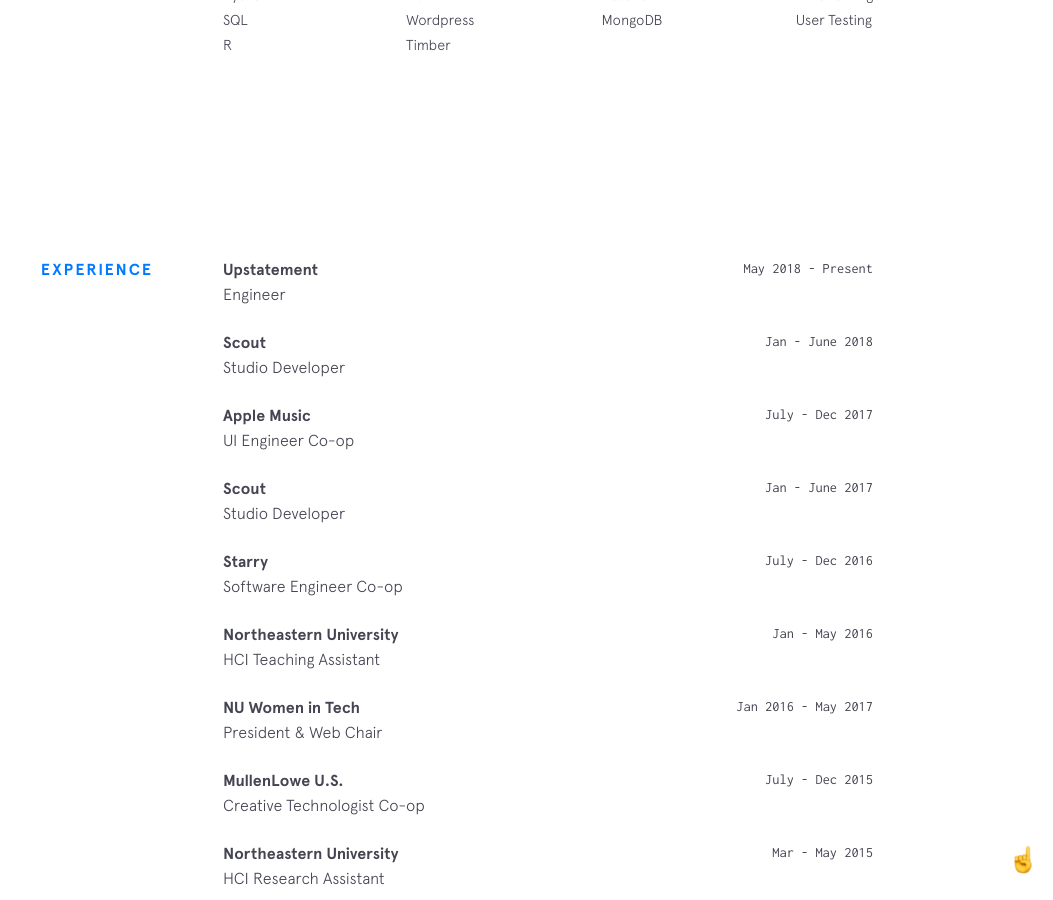
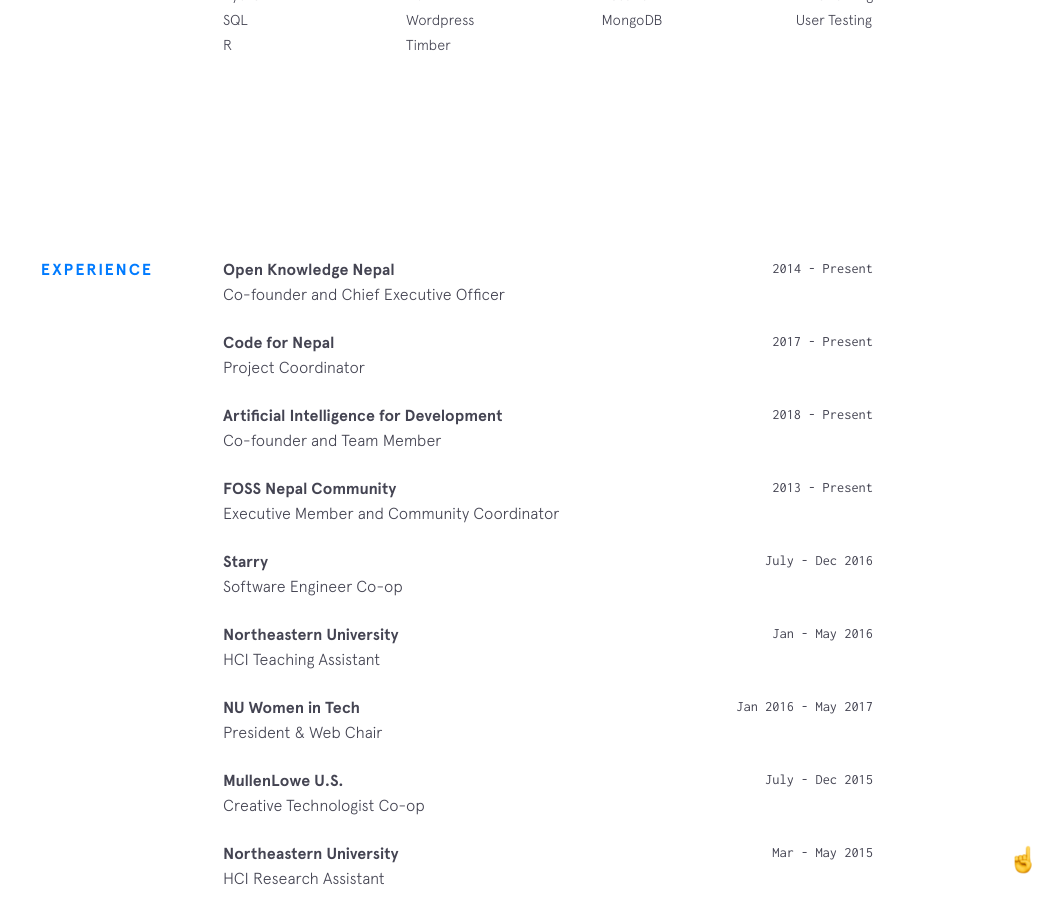
Before and after one commit to nikeshbalami/nikeshbalami.github.io, a Jekyll site: the page built from index.html, in a window 1280 px wide and 900 px high, scrolled down 1757 px. Shown: the whole window, without its empty margins (227-1280 px from the left). Built offline with Jekyll 4.4.1, drawn with Linux system fonts in a browser that asks for light colours; nearby versions of some CDN libraries.

Commit message:
experince

```diff
--- a/_data/experience.yml
+++ b/_data/experience.yml
@@ -1,22 +1,22 @@
-- company: Upstatement
-  url: https://www.upstatement.com/
-  time: May 2018 - Present
-  position: Engineer
+- company: Open Knowledge Nepal
+  url: http://oknp.org/
+  time: 2014 - Present
+  position: Co-founder and Chief Executive Officer
 
-- company: Scout
-  url: https://web.northeastern.edu/scout/
-  time: Jan - June 2018
-  position: Studio Developer
+- company: Code for Nepal
+  url: http://codefornepal.org/
+  time: 2017 - Present
+  position: Project Coordinator
 
-- company: Apple Music
-  url: https://www.apple.com/music/
-  time: July - Dec 2017
-  position: UI Engineer Co-op
+- company: Artificial Intelligence for Development
+  url: http://ainepal.org/
+  time: 2018 - Present
+  position: Co-founder and Team Member
 
-- company: Scout
-  url: https://web.northeastern.edu/scout/
-  time: Jan - June 2017
-  position: Studio Developer
+- company: FOSS Nepal Community
+  url: http://fossnepal.org
+  time: 2013 - Present
+  position: Executive Member and Community Coordinator
 
 - company: Starry
   url: https://starry.com/
```
